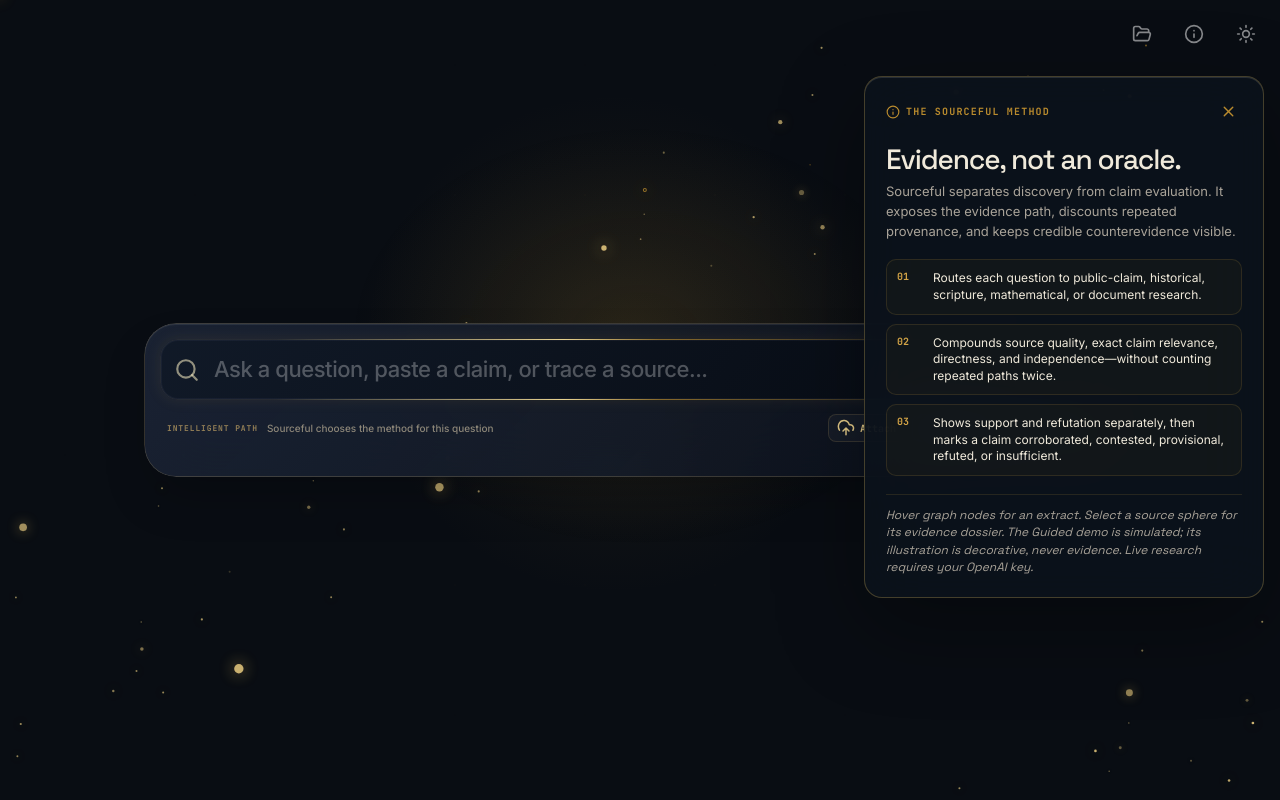
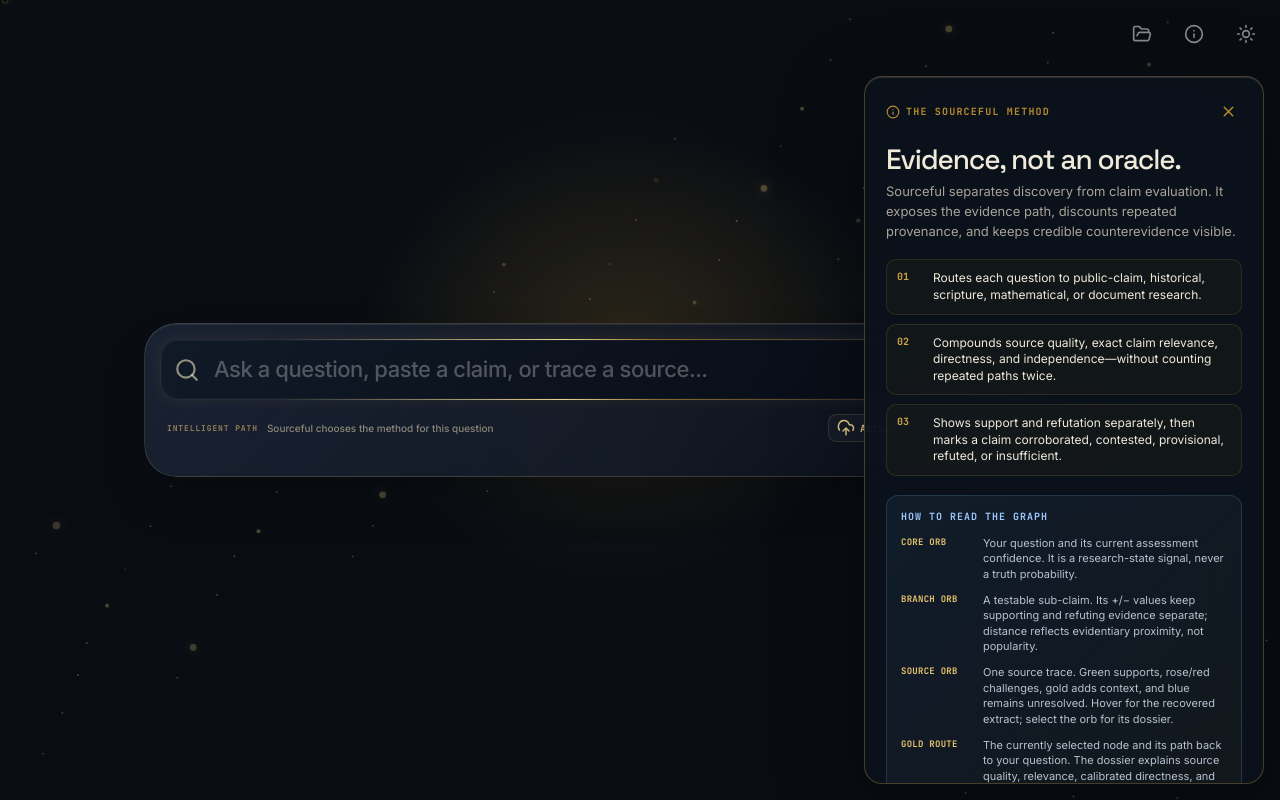
Before and after one commit to GvidoGvido/sourceful, a React (Vite) app: page / in a window 1280 px wide. Both pictures are taken after a click on the button 1194 px from the left and 34 px from the top of the page. Built offline with nearby package versions, Linux system fonts and the light colour scheme.

Commit message:
Clarify graph reading and steady discovery motion

```diff
--- a/src/App.tsx
+++ b/src/App.tsx
@@ -107,7 +107,14 @@
 }
 
 function AboutPanel({ isDarkMode, onClose }: { isDarkMode: boolean; onClose: () => void }) {
-  return <motion.aside initial={{ y: -18, opacity: 0, scale: .97 }} animate={{ y: 0, opacity: 1, scale: 1 }} exit={{ y: -18, opacity: 0, scale: .97 }} className={cn('about-panel', isDarkMode ? 'dossier-dark' : 'dossier-light')}><div className="dossier-topline"><span><Info size={14}/> The Sourceful method</span><button onClick={onClose}><X size={17}/></button></div><h2>Evidence, not an oracle.</h2><p>Sourceful separates discovery from claim evaluation. It exposes the evidence path, discounts repeated provenance, and keeps credible counterevidence visible.</p><div className="about-grid"><div><b>01</b><span>Routes each question to public-claim, historical, scripture, mathematical, or document research.</span></div><div><b>02</b><span>Compounds source quality, exact claim relevance, directness, and independence—without counting repeated paths twice.</span></div><div><b>03</b><span>Shows support and refutation separately, then marks a claim corroborated, contested, provisional, refuted, or insufficient.</span></div></div><p className="about-note">Hover graph nodes for an extract. Select a source sphere for its evidence dossier. The Guided demo is simulated; its illustration is decorative, never evidence. Live research requires your OpenAI key.</p></motion.aside>;
+  return <motion.aside initial={{ y: -18, opacity: 0, scale: .97 }} animate={{ y: 0, opacity: 1, scale: 1 }} exit={{ y: -18, opacity: 0, scale: .97 }} className={cn('about-panel', isDarkMode ? 'dossier-dark' : 'dossier-light')}>
+    <div className="dossier-topline"><span><Info size={14}/> The Sourceful method</span><button onClick={onClose}><X size={17}/></button></div>
+    <h2>Evidence, not an oracle.</h2>
+    <p>Sourceful separates discovery from claim evaluation. It exposes the evidence path, discounts repeated provenance, and keeps credible counterevidence visible.</p>
+    <div className="about-grid"><div><b>01</b><span>Routes each question to public-claim, historical, scripture, mathematical, or document research.</span></div><div><b>02</b><span>Compounds source quality, exact claim relevance, directness, and independence—without counting repeated paths twice.</span></div><div><b>03</b><span>Shows support and refutation separately, then marks a claim corroborated, contested, provisional, refuted, or insufficient.</span></div></div>
+    <section className="about-read-guide" aria-label="How to read a Sourceful graph"><h3>How to read the graph</h3><ol><li><b>Core orb</b><span>Your question and its current assessment confidence. It is a research-state signal, never a truth probability.</span></li><li><b>Branch orb</b><span>A testable sub-claim. Its +/− values keep supporting and refuting evidence separate; distance reflects evidentiary proximity, not popularity.</span></li><li><b>Source orb</b><span>One source trace. Green supports, rose/red challenges, gold adds context, and blue remains unresolved. Hover for the recovered extract; select the orb for its dossier.</span></li><li><b>Gold route</b><span>The currently selected node and its path back to your question. The dossier explains source quality, relevance, calibrated directness, and independence.</span></li></ol></section>
+    <p className="about-note">The Guided demo is simulated; its illustration is decorative, never evidence. Live research requires your OpenAI key.</p>
+  </motion.aside>;
 }
 
 function ExploreGuide({ viewMode, onClose, onDisable }: { viewMode: '3d' | '2d'; onClose: () => void; onDisable: () => void }) {
@@ -118,9 +125,9 @@
 function WindborneNodes() {
   const nodes = useMemo(() => Array.from({ length: 78 }, (_, index) => ({
     id: index, left: (index * 37.7) % 100, top: (index * 61.9) % 100, size: index % 11 === 0 ? 7 : index % 5 === 0 ? 4 : 2,
-    driftX: 26 + (index % 9) * 11, driftY: -18 + (index % 7) * 9, duration: 12 + (index % 12) * 2.1, delay: -(index % 10) * 1.3, accent: index % 13 === 0
+    driftX: 5 + (index % 9) * 2.2, driftY: -(8 + (index % 7) * 1.45), duration: 27 + (index % 12) * 3.4, delay: -(index % 10) * 2.1, accent: index % 13 === 0
   })), []);
-  return <div className="windborne-nodes" aria-hidden="true">{nodes.map((node) => <motion.i key={node.id} className={node.accent ? 'accent' : ''} style={{ left: `${node.left}%`, top: `${node.top}%`, width: node.size, height: node.size }} animate={{ x: [0, node.driftX, node.driftX * .38, -node.driftX * .22, 0], y: [0, node.driftY, node.driftY * 1.6, node.driftY * .35, 0], opacity: [.18, .9, .42, .72, .18], scale: [1, 1.35, .72, 1.1, 1] }} transition={{ duration: node.duration, delay: node.delay, repeat: Infinity, ease: 'easeInOut' }} />)}</div>;
+  return <div className="windborne-nodes" aria-hidden="true">{nodes.map((node) => <motion.i key={node.id} className={node.accent ? 'accent' : ''} style={{ left: `${node.left}%`, top: `${node.top}%`, width: node.size, height: node.size }} animate={{ x: [0, node.driftX * .24, node.driftX, node.driftX * .74, 0], y: [0, node.driftY * .3, node.driftY, node.driftY * .76, 0], opacity: [.08, .32, .22, .36, .08], scale: [1, .94, 1.05, .98, 1] }} transition={{ duration: node.duration, delay: node.delay, repeat: Infinity, ease: 'easeInOut' }} />)}</div>;
 }
 
 const researchMapPaths = ['M20 192H132V78H246V138H374V48H510V112H648V70H794V156H938','M20 192H92V228H214V176H326V218H472V156H606V204H754V128H914','M132 78H188V28H306V92H440V36H570V88H704V34H862','M246 138H304V178H438V108H554V154H684V98H812V144','M374 48V12H486V72H620V22H734V62H900','M510 112V238H650V186H784V236H930'];
--- a/src/index.css
+++ b/src/index.css
@@ -285,3 +285,13 @@
 
 /* Extracts are a separate reading surface: scrolling them never pans the 3D field. */
 .cosmic-preview { max-height:clamp(148px,30dvh,240px); overflow-x:hidden; overflow-y:auto; overscroll-behavior-y:contain; scrollbar-gutter:stable; pointer-events:auto; }
+
+/* The information panel doubles as a compact visual legend for first-time readers. */
+.about-read-guide { margin:19px 0 0; padding:14px; border:1px solid rgba(118,173,238,.2); border-radius:12px; background:linear-gradient(135deg,rgba(80,143,214,.09),rgba(194,158,69,.045)); }
+.about-read-guide h3 { margin:0; color:#9cc8ff; font:700 10px var(--font-mono); letter-spacing:.1em; text-transform:uppercase; }
+.about-read-guide ol { display:grid; gap:10px; margin:13px 0 0; padding:0; list-style:none; }
+.about-read-guide li { display:grid; grid-template-columns:74px minmax(0,1fr); gap:8px; align-items:start; color:#b8c2d1; font:11px/1.42 var(--font-sans); }
+.about-read-guide li b { color:#e6c36c; font:700 9px/1.45 var(--font-mono); letter-spacing:.03em; text-transform:uppercase; }
+.dossier-light .about-read-guide { background:linear-gradient(135deg,rgba(69,136,223,.08),rgba(255,248,228,.72)); border-color:rgba(88,137,200,.2); }
+.dossier-light .about-read-guide li { color:#536174; }
+.dossier-light .about-read-guide h3 { color:#3971b5; }
```
Also changed, not shown: src/components/DiscoveryUniverse.tsx (+5 -5 lines), 1 other file (tests, documents, lock files or other folders).
